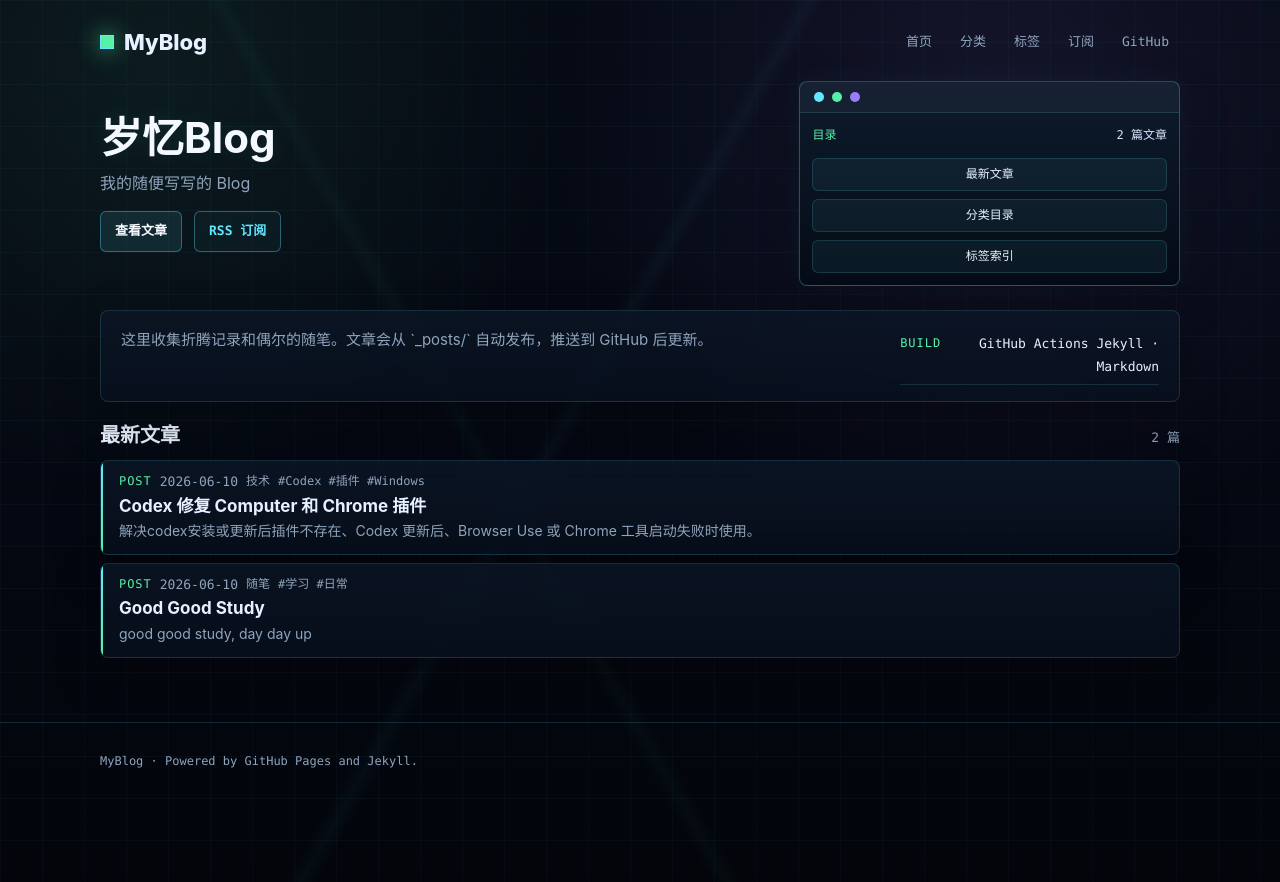
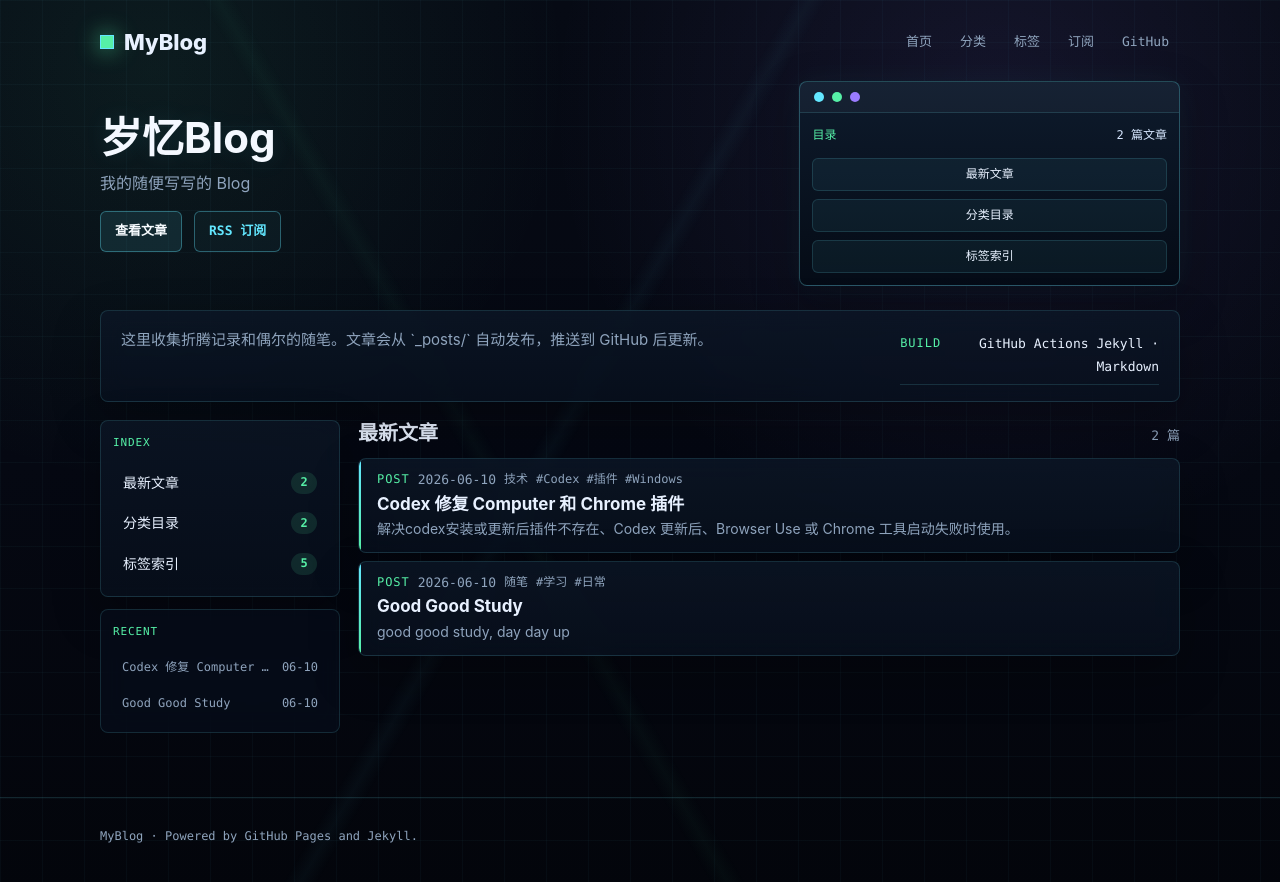
Before and after one commit to joysky77/MyBlog, a Jekyll site: the page built from index.md, in a window 1280 px wide. Shown: the top 882 px of the page. Built offline with Jekyll 4.4.1, drawn with Linux system fonts in a browser that asks for light colours; comment, search, counter and statistics services are not loaded.

Commit message:
Add two-column blog index layout

```diff
--- a/assets/css/compact.css
+++ b/assets/css/compact.css
@@ -143,9 +143,27 @@ html[data-device="mobile"] .desktop-only {
   .post-preview,
   .post,
   .subscribe-help,
+  .sidebar-panel,
   .taxonomy-hero,
   .taxonomy-empty {
     padding: 14px;
+  }
+
+  .blog-shell {
+    grid-template-columns: 1fr;
+    gap: 14px;
+  }
+
+  .blog-sidebar {
+    position: static;
+  }
+
+  .sidebar-panel-muted {
+    display: none;
+  }
+
+  .sidebar-link {
+    min-height: 40px;
   }
 
   .taxonomy-cloud {
--- a/assets/css/style.css
+++ b/assets/css/style.css
@@ -292,6 +292,110 @@ a:hover {
 
 .content {
   padding: 0 0 64px;
+}
+
+.blog-shell {
+  display: grid;
+  grid-template-columns: minmax(210px, 240px) minmax(0, 1fr);
+  align-items: start;
+  gap: 18px;
+}
+
+.blog-sidebar {
+  position: sticky;
+  top: 18px;
+  display: grid;
+  gap: 12px;
+}
+
+.sidebar-panel {
+  border: 1px solid var(--line);
+  border-radius: 8px;
+  background: linear-gradient(180deg, rgba(12, 23, 39, 0.72), rgba(8, 17, 31, 0.64));
+  box-shadow: var(--shadow);
+  backdrop-filter: blur(12px);
+  padding: 12px;
+}
+
+.sidebar-panel-muted {
+  background: rgba(8, 17, 31, 0.52);
+  box-shadow: none;
+}
+
+.sidebar-kicker {
+  margin: 0 0 10px;
+  color: var(--green);
+  font-family: "SFMono-Regular", Consolas, monospace;
+  font-size: 11px;
+  letter-spacing: 0.08em;
+}
+
+.sidebar-link {
+  display: flex;
+  align-items: center;
+  justify-content: space-between;
+  gap: 10px;
+  min-height: 34px;
+  padding: 7px 9px;
+  border: 1px solid transparent;
+  border-radius: 6px;
+  color: var(--text);
+  font-size: 14px;
+  text-decoration: none;
+}
+
+.sidebar-link:hover,
+.sidebar-recent a:hover {
+  border-color: var(--line-strong);
+  background: rgba(99, 231, 255, 0.06);
+  color: var(--cyan);
+}
+
+.sidebar-link strong {
+  display: inline-flex;
+  align-items: center;
+  justify-content: center;
+  min-width: 26px;
+  height: 22px;
+  padding: 0 7px;
+  border-radius: 999px;
+  background: rgba(86, 240, 167, 0.12);
+  color: var(--green);
+  font-family: "SFMono-Regular", Consolas, monospace;
+  font-size: 12px;
+}
+
+.sidebar-recent {
+  display: grid;
+  gap: 4px;
+}
+
+.sidebar-recent a {
+  display: grid;
+  grid-template-columns: minmax(0, 1fr) auto;
+  gap: 10px;
+  padding: 7px 8px;
+  border: 1px solid transparent;
+  border-radius: 6px;
+  color: var(--muted);
+  font-family: "SFMono-Regular", Consolas, monospace;
+  font-size: 12px;
+  line-height: 1.35;
+  text-decoration: none;
+}
+
+.sidebar-recent span {
+  overflow: hidden;
+  text-overflow: ellipsis;
+  white-space: nowrap;
+}
+
+.sidebar-recent time {
+  color: var(--muted);
+}
+
+.blog-main .section-heading {
+  margin-top: 0;
 }
 
 .intro,
@@ -694,6 +798,18 @@ pre code {
     grid-template-columns: 1fr;
   }
 
+  .blog-shell {
+    grid-template-columns: 1fr;
+  }
+
+  .blog-sidebar {
+    position: static;
+  }
+
+  .sidebar-panel-muted {
+    display: none;
+  }
+
   .hero-console {
     max-width: 560px;
   }
@@ -731,8 +847,21 @@ pre code {
   .intro,
   .post-preview,
   .post,
-  .subscribe-help {
+  .subscribe-help,
+  .sidebar-panel {
     padding: 20px;
+  }
+
+  .blog-shell {
+    gap: 14px;
+  }
+
+  .sidebar-panel {
+    padding: 12px;
+  }
+
+  .sidebar-link {
+    min-height: 40px;
   }
 
   .section-heading {
--- a/index.md
+++ b/index.md
@@ -15,33 +15,69 @@ title: 岁忆Blog
   </dl>
 </section>
 
-<section class="section-heading" id="latest">
-  <h2>最新文章</h2>
-  <span>{{ site.posts.size }} 篇</span>
-</section>
+<div class="blog-shell">
+  <aside class="blog-sidebar" aria-label="博客目录">
+    <div class="sidebar-panel">
+      <p class="sidebar-kicker">INDEX</p>
+      <a class="sidebar-link" href="{{ '/' | relative_url }}#latest">
+        <span>最新文章</span>
+        <strong>{{ site.posts.size }}</strong>
+      </a>
+      <a class="sidebar-link" href="{{ '/categories/' | relative_url }}">
+        <span>分类目录</span>
+        <strong>{{ site.categories.size }}</strong>
+      </a>
+      <a class="sidebar-link" href="{{ '/tags/' | relative_url }}">
+        <span>标签索引</span>
+        <strong>{{ site.tags.size }}</strong>
+      </a>
+    </div>
 
-{% if site.posts.size > 0 %}
-  <div class="post-list">
-    {% for post in site.posts %}
-      <article class="post-preview">
-        <div class="post-preview-meta">
-          <span class="log-prefix">POST</span>
-          <time datetime="{{ post.date | date_to_xmlschema }}">{{ post.date | date: "%Y-%m-%d" }}</time>
-          {% if post.categories and post.categories.size > 0 %}
-            <span>{{ post.categories | join: " / " }}</span>
-          {% endif %}
-          {% if post.tags and post.tags.size > 0 %}
-            <span>#{{ post.tags | join: " #" }}</span>
-          {% endif %}
-        </div>
-        <h3><a href="{{ post.url | relative_url }}">{{ post.title }}</a></h3>
-        {% if post.excerpt %}
-          <p>{{ post.excerpt | strip_html | truncate: 120 }}</p>
-        {% endif %}
-        <a class="read-more" href="{{ post.url | relative_url }}">阅读全文</a>
-      </article>
-    {% endfor %}
-  </div>
-{% else %}
-  还没有文章。把 Markdown 文件放进 `_posts/` 目录后，这里会自动出现文章列表。
-{% endif %}
+    {% if site.posts.size > 0 %}
+      <div class="sidebar-panel sidebar-panel-muted">
+        <p class="sidebar-kicker">RECENT</p>
+        <nav class="sidebar-recent" aria-label="近期文章">
+          {% for post in site.posts limit: 5 %}
+            <a href="{{ post.url | relative_url }}">
+              <span>{{ post.title }}</span>
+              <time datetime="{{ post.date | date_to_xmlschema }}">{{ post.date | date: "%m-%d" }}</time>
+            </a>
+          {% endfor %}
+        </nav>
+      </div>
+    {% endif %}
+  </aside>
+
+  <section class="blog-main" aria-labelledby="latest">
+    <div class="section-heading" id="latest">
+      <h2>最新文章</h2>
+      <span>{{ site.posts.size }} 篇</span>
+    </div>
+
+    {% if site.posts.size > 0 %}
+      <div class="post-list">
+        {% for post in site.posts %}
+          <article class="post-preview">
+            <div class="post-preview-meta">
+              <span class="log-prefix">POST</span>
+              <time datetime="{{ post.date | date_to_xmlschema }}">{{ post.date | date: "%Y-%m-%d" }}</time>
+              {% if post.categories and post.categories.size > 0 %}
+                <span>{{ post.categories | join: " / " }}</span>
+              {% endif %}
+              {% if post.tags and post.tags.size > 0 %}
+                <span>#{{ post.tags | join: " #" }}</span>
+              {% endif %}
+            </div>
+            <h3><a href="{{ post.url | relative_url }}">{{ post.title }}</a></h3>
+            {% if post.excerpt %}
+              <p>{{ post.excerpt | strip_html | truncate: 120 }}</p>
+            {% endif %}
+            <a class="read-more" href="{{ post.url | relative_url }}">阅读全文</a>
+          </article>
+        {% endfor %}
+      </div>
+    {% else %}
+      <p class="post-empty">还没有文章。把 Markdown 文件放进 `_posts/` 目录后，这里会自动出现文章列表。</p>
+    {% endif %}
+  </section>
+</div>
```
